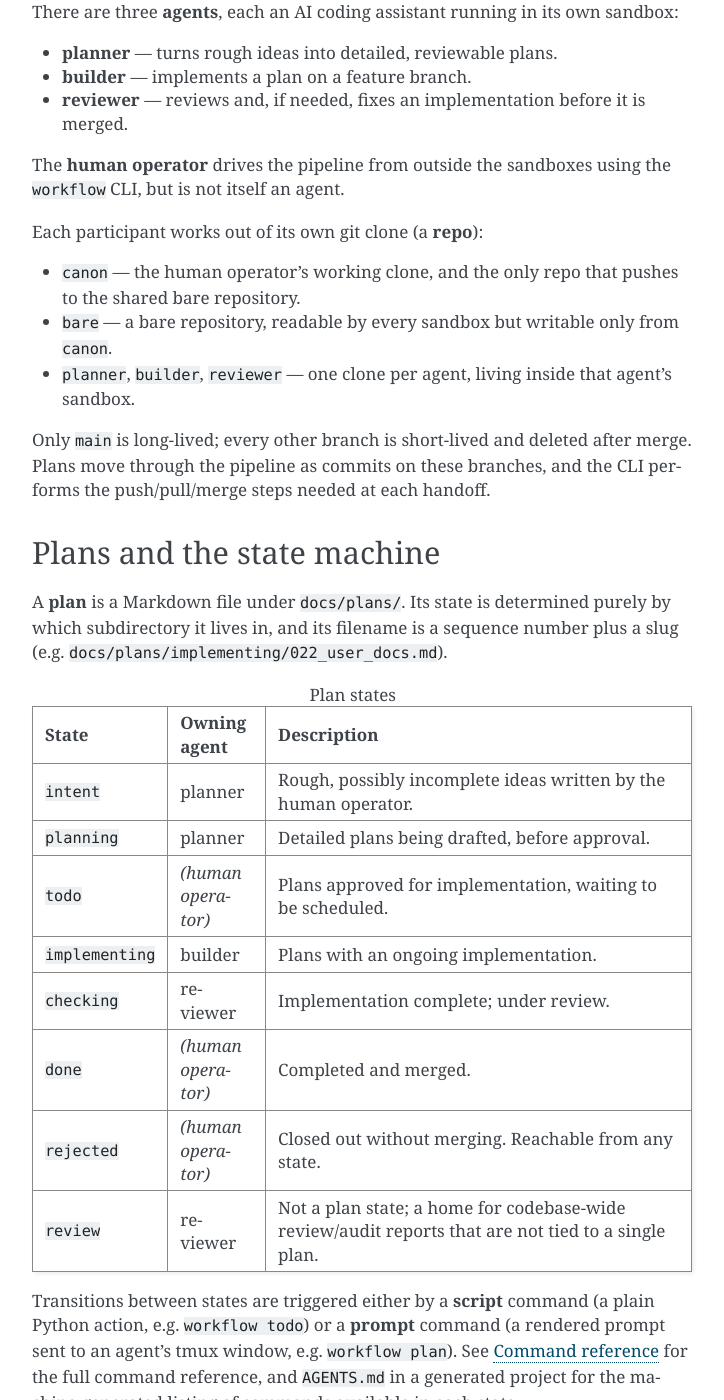
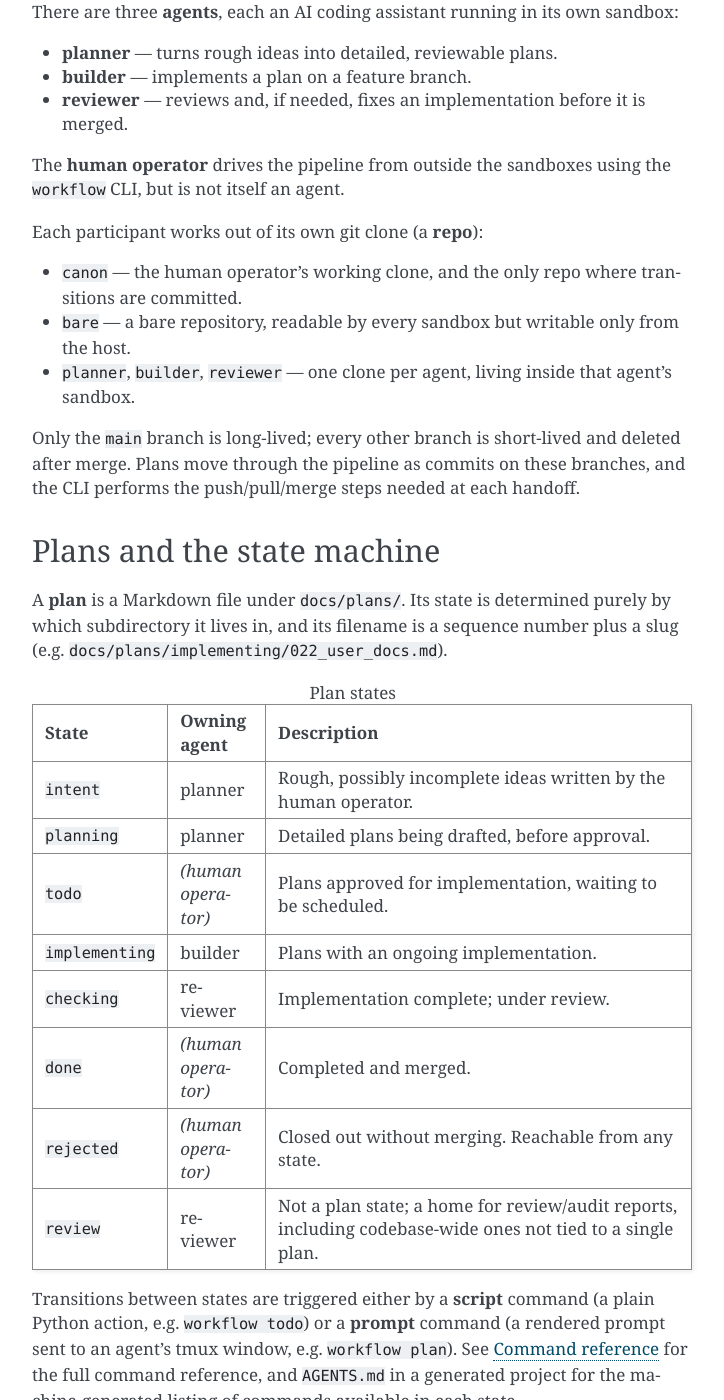
Before and after one commit to Waino/workflow, a Sphinx documentation site: the page built from docs/source/workflow.rst, in a window 1280 px wide and 1400 px high, scrolled down 752 px. Shown: the whole window, without its empty margins (388-1112 px from the left). Built offline with Sphinx 7.4.7, drawn with Linux system fonts in a browser that asks for light colours.

Commit message:
fix(docs): rephrase some misleading docs

```diff
--- a/docs/source/workflow.rst
+++ b/docs/source/workflow.rst
@@ -40,14 +40,14 @@ The **human operator** drives the pipeline from outside the sandboxes using the
 
 Each participant works out of its own git clone (a **repo**):
 
-* ``canon`` — the human operator's working clone, and the only repo that pushes to
-  the shared bare repository.
+* ``canon`` — the human operator's working clone, and the only repo where transitions
+  are committed.
 * ``bare`` — a bare repository, readable by every sandbox but writable only from
-  ``canon``.
+  the host.
 * ``planner``, ``builder``, ``reviewer`` — one clone per agent, living inside that
   agent's sandbox.
 
-Only ``main`` is long-lived; every other branch is short-lived and deleted after
+Only the ``main`` branch is long-lived; every other branch is short-lived and deleted after
 merge. Plans move through the pipeline as commits on these branches, and the CLI
 performs the push/pull/merge steps needed at each handoff.
 
@@ -88,8 +88,8 @@ by which subdirectory it lives in, and its filename is a sequence number plus a
      - Closed out without merging. Reachable from any state.
    * - ``review``
      - reviewer
-     - Not a plan state; a home for codebase-wide review/audit reports that are not
-       tied to a single plan.
+     - Not a plan state; a home for review/audit reports, including
+       codebase-wide ones not tied to a single plan.
 
 Transitions between states are triggered either by a **script** command (a plain
 Python action, e.g. ``workflow todo``) or a **prompt** command (a rendered prompt
```
